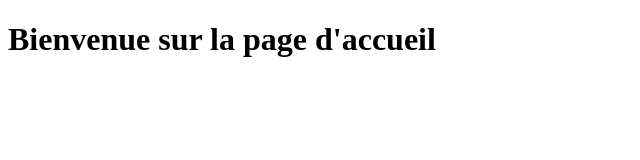
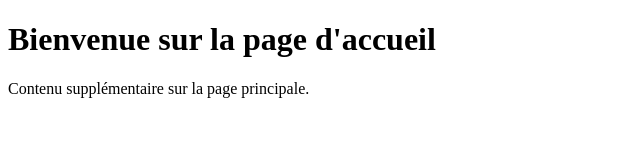
Before and after one commit to Fatoumacisse99/exercice5, a plain HTML site: page index.html in a window 1280 px wide. Shown: the whole page, without its empty margins (0-640 px from the left). Drawn offline with Linux system fonts and the light colour scheme.

Commit message:
Ajouter du contenu supplémentaire à index.html

```diff
--- a/index.html
+++ b/index.html
@@ -7,5 +7,7 @@
 </head>
 <body>
     <h1>Bienvenue sur la page d'accueil</h1>
+    <p>Contenu supplémentaire sur la page principale.</p>
+
 </body>
 </html>
```
